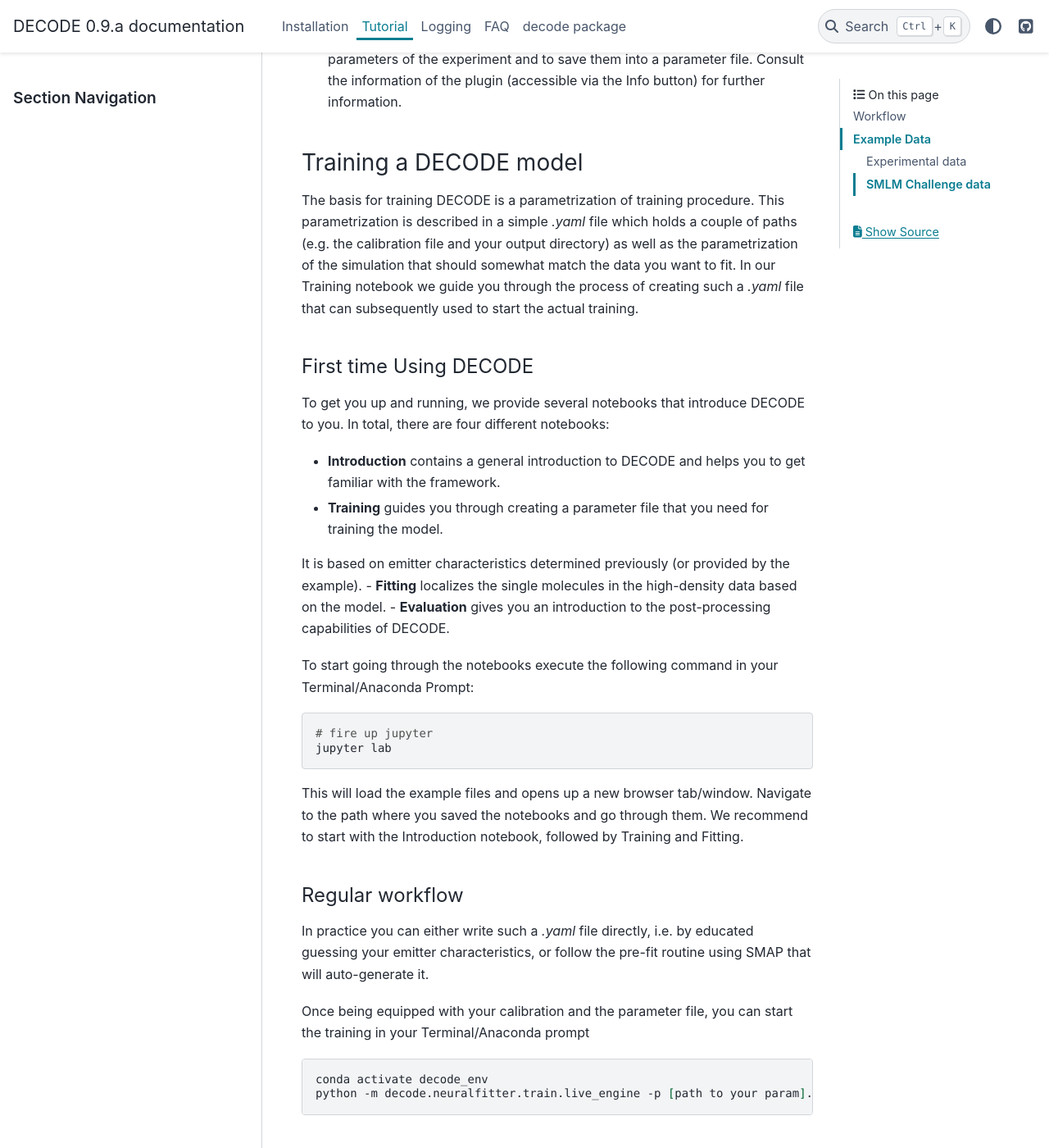
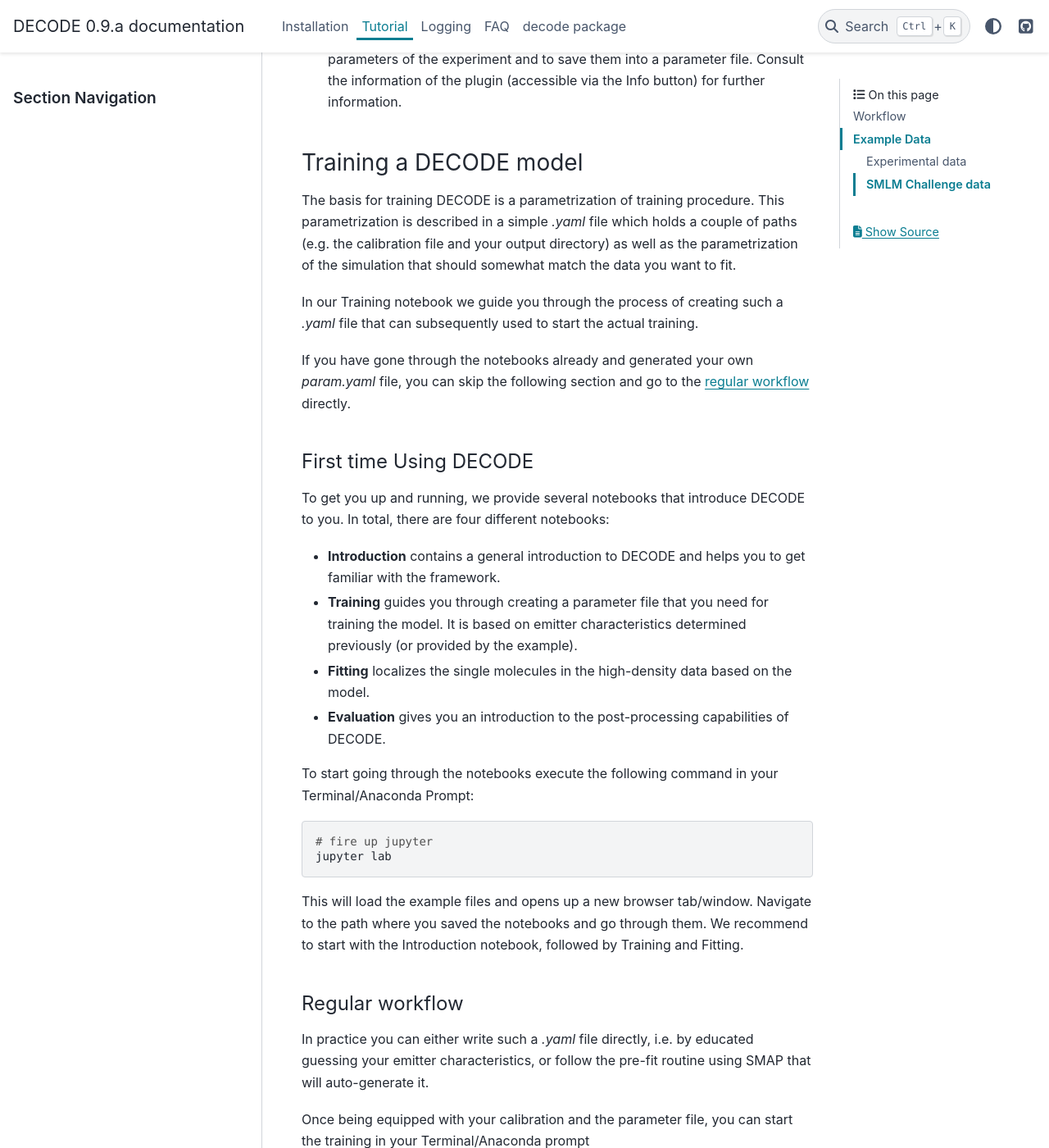
Before and after one commit to TuragaLab/DECODE, a Sphinx documentation site: the page built from docs/source/tutorial.rst, in a window 1280 px wide and 1400 px high, scrolled down 1386 px. Shown: the whole window at 82% size. Built offline with Sphinx 7.4.7 and the PyData theme 0.15.4, drawn with Linux system fonts in a browser that asks for light colours.

Commit message:
Small refactor

```diff
--- a/docs/source/tutorial.rst
+++ b/docs/source/tutorial.rst
@@ -77,8 +77,13 @@ Training a DECODE model
 The basis for training DECODE is a parametrization of training procedure. This parametrization is
 described in a simple `.yaml` file which holds a couple of paths (e.g. the calibration file and
 your output directory) as well as the parametrization of the simulation that should somewhat
-match the data you want to fit. In our Training notebook we guide you through the process of
-creating such a `.yaml` file that can subsequently used to start the actual training.
+match the data you want to fit.
+
+In our Training notebook we guide you through the process of creating such a `.yaml` file that can
+subsequently used to start the actual training.
+
+If you have gone through the notebooks already and generated your own `param.yaml` file, you can skip
+the following section and go to the :ref:`regular workflow <Regular workflow>` directly.
 
 .. _First time:
 
@@ -89,8 +94,7 @@ To get you up and running, we provide several notebooks that introduce DECODE to
 In total, there are four different notebooks:
 
 - **Introduction** contains a general introduction to DECODE and helps you to get familiar with the framework.
-- **Training** guides you through creating a parameter file that you need for training the model.
-It is based on emitter characteristics determined previously (or provided by the example).
+- **Training** guides you through creating a parameter file that you need for training the model. It is based on emitter characteristics determined previously (or provided by the example).
 - **Fitting** localizes the single molecules in the high-density data based on the model.
 - **Evaluation** gives you an introduction to the post-processing capabilities of DECODE.
 
@@ -105,6 +109,7 @@ This will load the example files and opens up a new browser tab/window. Navigate
 to the path where you saved the notebooks and go through them. We recommend to start with the
 Introduction notebook, followed by Training and Fitting.
 
+.. _Regular workflow:
 
 Regular workflow
 ----------------
```
